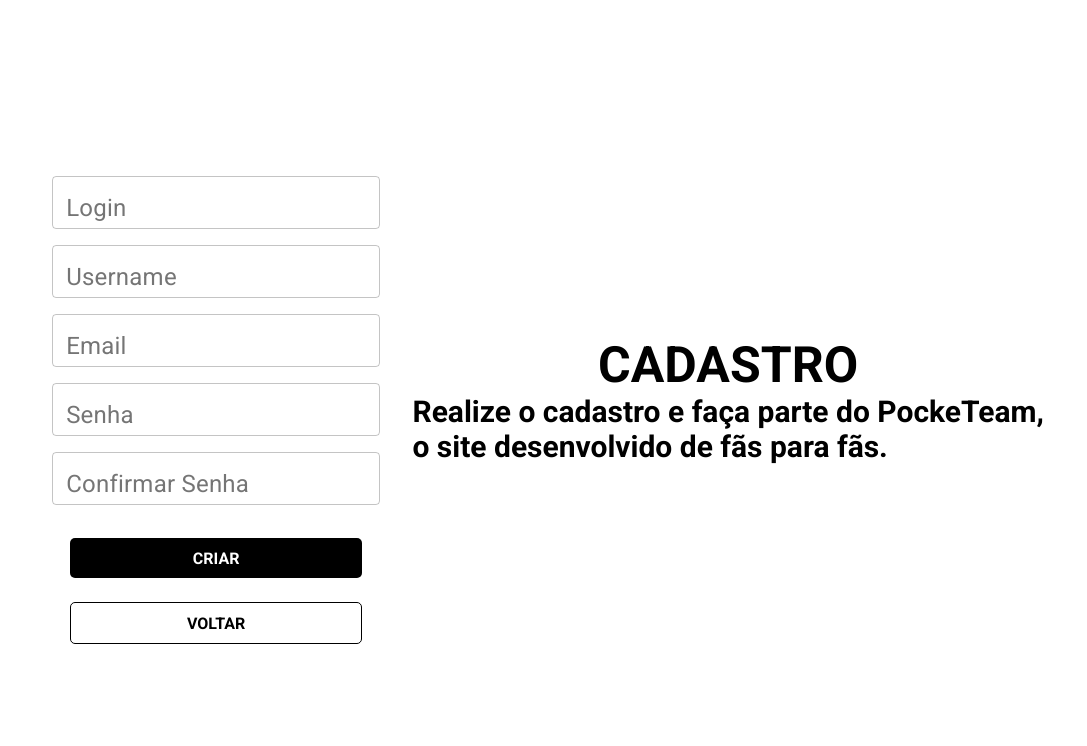
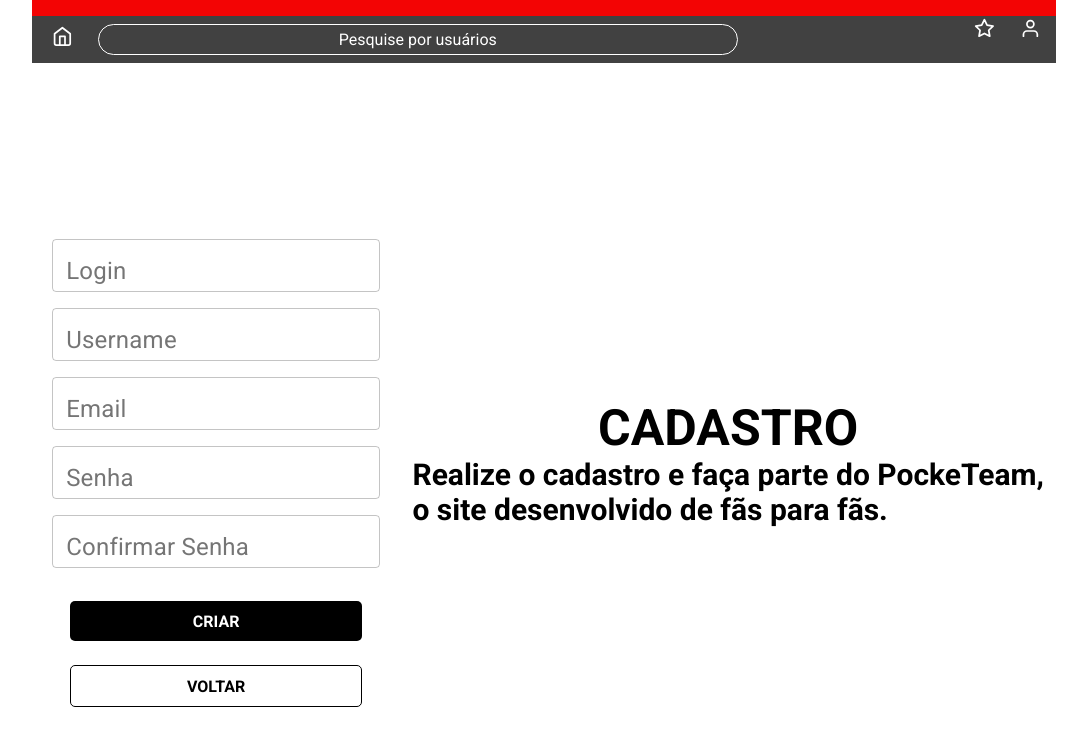
Before and after one commit to GaahNoel/PockeTeam, a Next.js app in the folder frontend/: page /register in a window 1280 px wide. Shown: the top 746 px of the page, without its empty margins (96-1183 px from the left). Built offline with nearby package versions, Linux system fonts and the light colour scheme; a web font is replaced by a local one.

Commit message:
styled-components-firts

```diff
--- /dev/null
+++ b/frontend/src/components/header.tsx
@@ -0,0 +1,48 @@
+import React, { useState } from 'react';
+
+import { FiUser, FiStar, FiHome } from 'react-icons/fi';
+import Link from 'next/link';
+import {
+  Wrapper,
+  Container,
+  TopHeader,
+  DownHeader,
+  LeftHeader,
+} from '../styles/components/Header';
+
+export default function Header() {
+  const [pesquisa, setPesquisa] = useState('');
+
+  return (
+    <Wrapper>
+      <Container>
+        <TopHeader />
+        <DownHeader>
+          <LeftHeader>
+            <Link href="/">
+              <FiHome id="FiHome" size="1.3rem" />
+            </Link>
+            <form>
+              <input
+                type="text"
+                value={pesquisa}
+                onChange={(e) => setPesquisa(e.target.value)}
+                placeholder="Pesquise por usuários"
+                id="Pesquisa"
+              />
+            </form>
+          </LeftHeader>
+
+          <div id="header_right">
+            <Link href="/">
+              <FiStar id="FiStar" size="1.3rem" />
+            </Link>
+            <Link href="/">
+              <FiUser id="FiUser" size="1.3rem" />
+            </Link>
+          </div>
+        </DownHeader>
+      </Container>
+    </Wrapper>
+  );
+}
--- a/frontend/src/pages/register.tsx
+++ b/frontend/src/pages/register.tsx
@@ -5,6 +5,7 @@
 import { useForm } from 'react-hook-form';
 import { createStyles, makeStyles, Theme } from '@material-ui/core/styles';
 import TextField from '@material-ui/core/TextField';
+import Header from '../components/header';
 import {
   Button,
   Wrapper,
@@ -45,6 +46,8 @@
   };
 
   return (
+    <>
+      <Header />
       <Wrapper>
         <Helmet>
           <title>Pokemania - Registro</title>
@@ -120,5 +123,6 @@
           </Desktop>
         </Container>
       </Wrapper>
+    </>
   );
 }
--- /dev/null
+++ b/frontend/src/styles/components/Header.ts
@@ -0,0 +1,115 @@
+import styled from 'styled-components';
+
+export const Wrapper = styled.div`
+  padding: 0;
+  margin: 0;
+  box-sizing: border-box;
+  width: 100%;
+  display: flex;
+  justify-content: center;
+`;
+
+export const Container = styled.header`
+  width: 100%;
+  #FiHome {
+    color: white;
+    margin-top: 2px;
+  }
+
+  #Pesquisa {
+    width: 52vw;
+    color: white;
+    padding: 5px;
+    border: 1px solid white;
+    border-radius: 24px;
+    background-color: #414141;
+    margin-left: 8px;
+    &::placeholder {
+      color: white;
+      text-align: center;
+    }
+  }
+
+  #FiStar {
+    color: white;
+    margin-top: 2px;
+  }
+
+  #FiUser {
+    color: white;
+    margin-left: 10px;
+    margin-top: 2px;
+  }
+
+  @media (min-width: 1050px) {
+    max-width: 80%;
+    #FiHome {
+      margin-left: 15px;
+    }
+
+    #header_left form {
+      max-width: 1000px;
+    }
+
+    #Pesquisa {
+      width: 55vw;
+      /*min-width: 40rem;*/
+      margin-left: 25px;
+    }
+
+    #FiStar {
+      margin-right: 15px;
+    }
+
+    #FiUser {
+      margin-right: 15px;
+    }
+  }
+
+  @media (min-width: 500px) {
+    #FiHome {
+      margin-left: 15px;
+    }
+
+    #header_left form {
+      max-width: 1000px;
+    }
+
+    #Pesquisa {
+      width: 50vw;
+      /*min-width: 40rem;*/
+      margin-left: 25px;
+    }
+
+    #FiStar {
+      margin-right: 15px;
+    }
+
+    #FiUser {
+      margin-right: 15px;
+    }
+  }
+`;
+export const TopHeader = styled.div`
+  padding-top: 0;
+  margin-top: 0;
+  width: 100%;
+  height: 1rem;
+  background-color: #f30404;
+`;
+export const DownHeader = styled.div`
+  display: flex;
+  justify-content: space-between;
+  background-color: #414141;
+`;
+export const LeftHeader = styled.div`
+  display: flex;
+  justify-content: space-around;
+  padding: 8px;
+  padding-left: 5px;
+`;
+export const RightHeader = styled.div`
+  display: flex;
+  justify-content: space-around;
+  padding: 8px;
+`;
--- a/frontend/src/styles/global.ts
+++ b/frontend/src/styles/global.ts
@@ -20,7 +20,7 @@
     font: 400 1rem 'Roboto', sans-serif;
   }
 
-  button {
+  button,a {
     cursor: pointer;
   }
 
```
Lines whose indentation alone changed are shown as unchanged.
